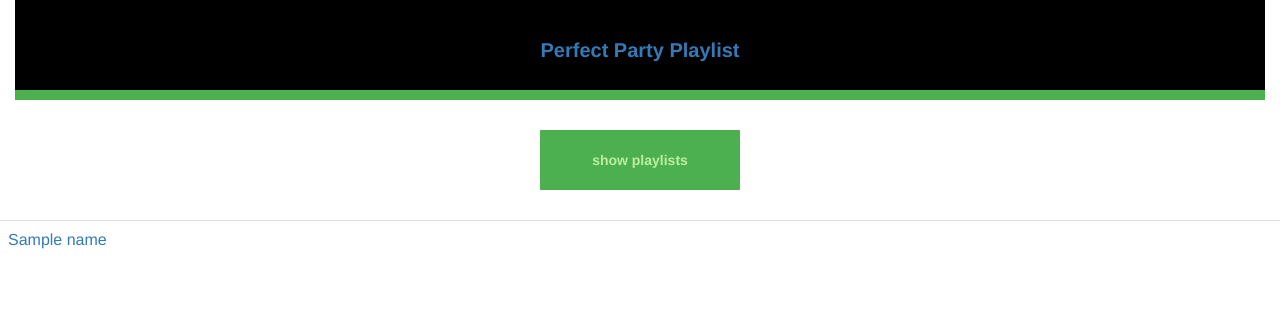
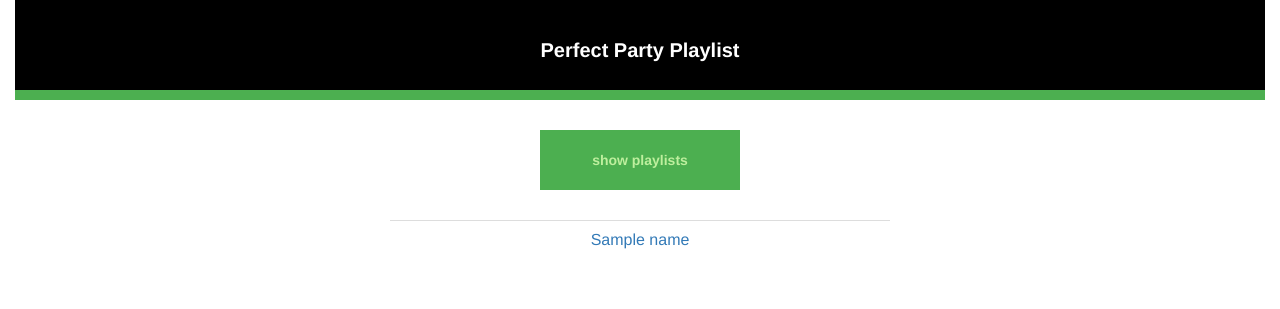
Before and after one commit to omwan/playlist, a Flask app: template templates/index2.html in a window 1280 px wide. Shown: the top 309 px of the page. Run offline with Flask 2, Linux system fonts and the light colour scheme; the template is opened without the code that fills it: most values are stand-ins (such as "Sample title", 1, 10 or a date in 2020); some libraries are stand-ins or nearby versions.

Commit message:
table formatting

```diff
--- a/static/style.css
+++ b/static/style.css
@@ -2,6 +2,10 @@ body {
     margin-top:120px;
     font-family:calibri;
     font-size: 15px;
+}
+
+a:hover {
+    text-decoration: none;
 }
 
 .button {
@@ -27,25 +31,21 @@ body {
     height:100px;
     width:100%;
     background:#000;
-    color:#fff;
     line-height:100px;
     font-size:20px;
     font-weight: bold;
     text-align:center;
     border-bottom: 10px solid #4CAF50;
-
 }
 
-.playlists {
-    width:300px;
-    font-size:12px;
-    background:#fff;
-    border:1px solid #4CAF50;
+.header a {
+    color:#fff;
 }
 
-.playlists option {
-    border-top:1px solid #4CAF50;
-    padding:5px;
+#lists {
+    max-width:500px;
+    margin:auto;
+    text-align:center;
 }
 
 .embed {
--- a/templates/index2.html
+++ b/templates/index2.html
@@ -3,7 +3,7 @@
 
 <div class="row">
     <a href="/tracks"><div class="button" id="playlists">show playlists</div></a>
-    <table class="table table-hover">
+    <table class="table table-hover" id="lists">
         {% for n in name %}
             <tr><td><a href="/chooser/{{n.id}}">{{n.title}}</a></td></tr>
         {% endfor %}
```
